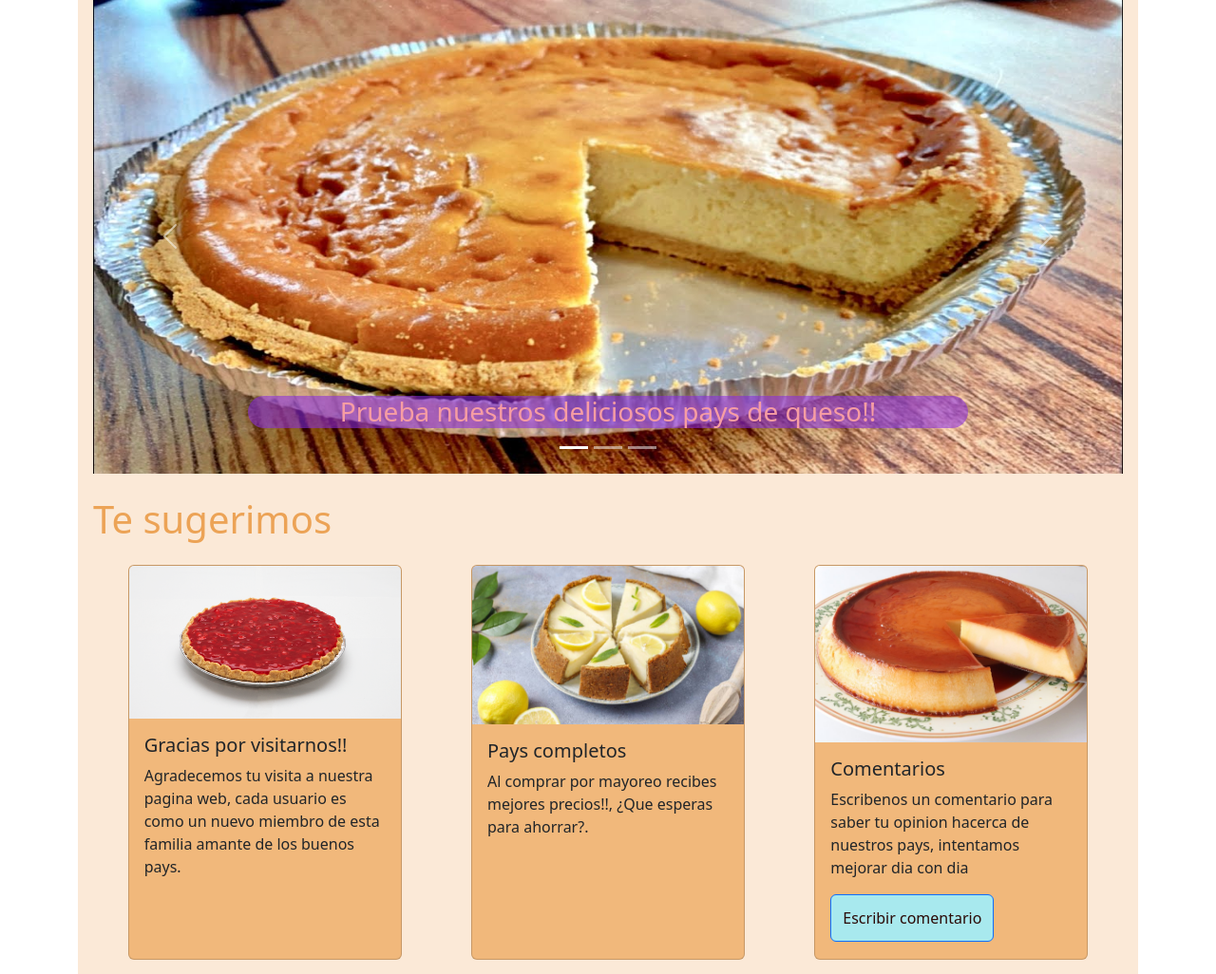
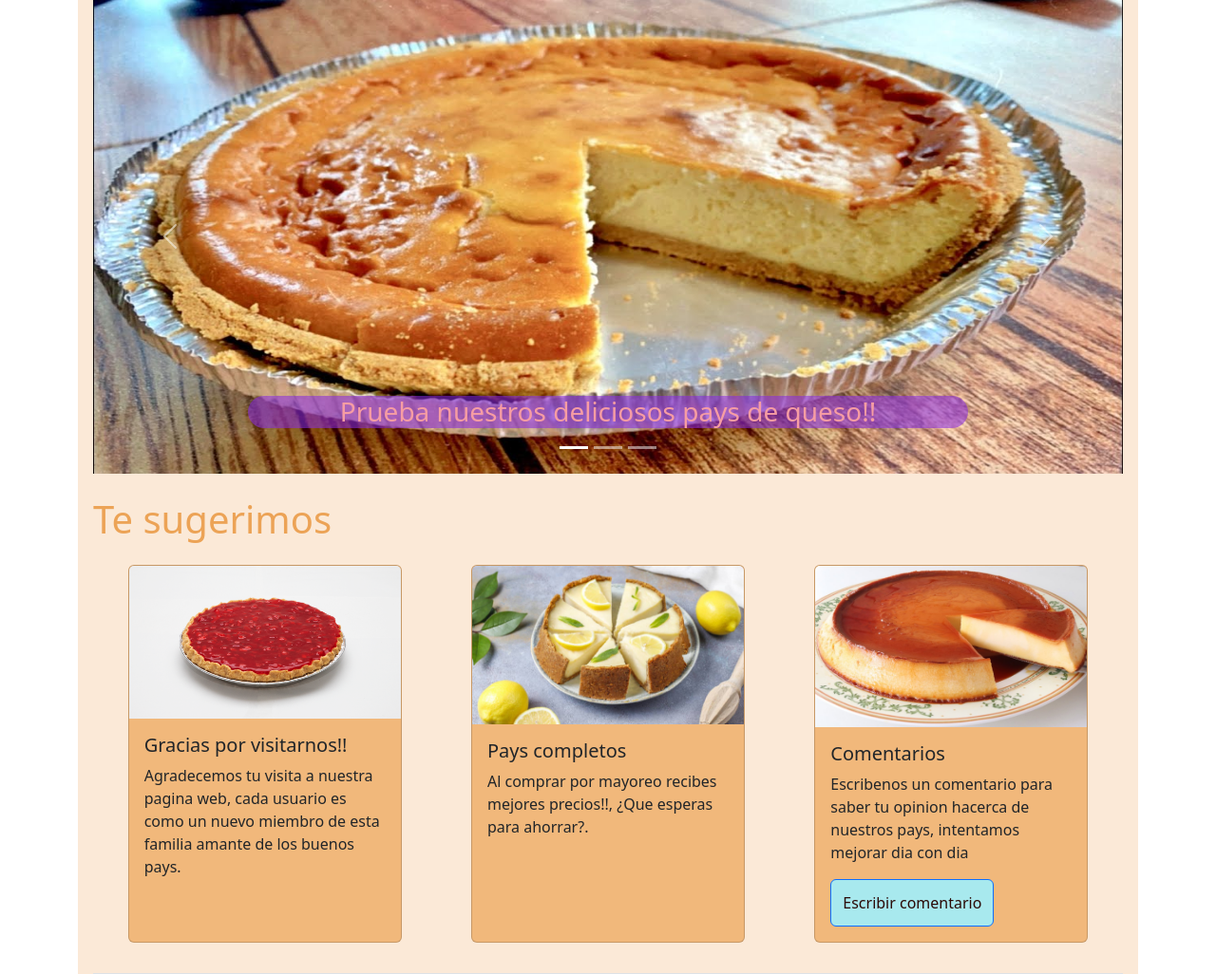
Before and after one commit to UlisesRS1/PayKawaii, a PHP site: page / in a window 1280 px wide. Shown: the part 167-1193 px from the top of the page at 95% size. Run offline with PHP 8.4, Linux system fonts and the light colour scheme.

Commit message:
Se arreglaron los botones de productos

```diff
--- a/index.php
+++ b/index.php
@@ -112,21 +112,21 @@
                 <div class="container">
                     <div class="row">
                         <div class="card container col-lg-3 col-md-6 col-sm-12 justify-content-between p-0" style="width: 18rem;">
-                            <img src="img/PAY FRESA.png" class="card-img-top" alt="...">
+                            <img src="img/PAY FRESA.png" class="card-img-top" style="max-height: 170px;" alt="...">
                             <div class="card-body">
                               <h5 class="card-title">Gracias por visitarnos!!</h5>
                               <p class="card-text">Agradecemos tu visita a nuestra pagina web, cada usuario es como un nuevo miembro de esta familia amante de los buenos pays.</p>
                             </div>
                         </div>
                         <div class="card container col-lg-3 col-md-6 col-sm-12 justify-content-between p-0" style="width: 18rem;">
-                            <img src="img/pay-de-limon.jpg" class="card-img-top" alt="...">
+                            <img src="img/pay-de-limon.jpg" class="card-img-top" style="max-height: 170px;" alt="...">
                             <div class="card-body">
                               <h5 class="card-title">Pays completos</h5>
                               <p class="card-text">Al comprar por mayoreo recibes mejores precios!!, ¿Que esperas para ahorrar?.</p>
                             </div>
                         </div>
                         <div class="card container col-lg-3 col-md-6 col-sm-12 justify-content-between p-0" style="width: 18rem;">
-                            <img src="img/flan.jpg" class="card-img-top" alt="..." height="45%">
+                            <img src="img/flan.jpg" class="card-img-top" style="max-height: 170px;" alt="..." height="45%">
                             <div class="card-body">
                               <h5 class="card-title">Comentarios</h5>
                               <p class="card-text">Escribenos un comentario para saber tu opinion hacerca de nuestros pays, intentamos mejorar dia con dia</p>
--- a/php/Productos.php
+++ b/php/Productos.php
@@ -81,7 +81,7 @@
                               echo '<div class="card-body d-flex flex-column">';
                               echo '<h5 class="card-title">' . $row["nombre_producto"] . '</h5>';
                               echo '<p class="card-text">' . $row["descripcion"] . '</p>';
-                              echo '<div class="btn btn-primary product-price d-flex justify-content-center mt-auto">$' . $row["precio"] . '</div>';
+                              echo '<div class="btn btn-color product-price d-flex justify-content-center mt-auto" style="background-color: #a8e9ee;">$' . $row["precio"] . '</div>';
                               echo '</div>';
                               echo '</div>';
                             }
```
